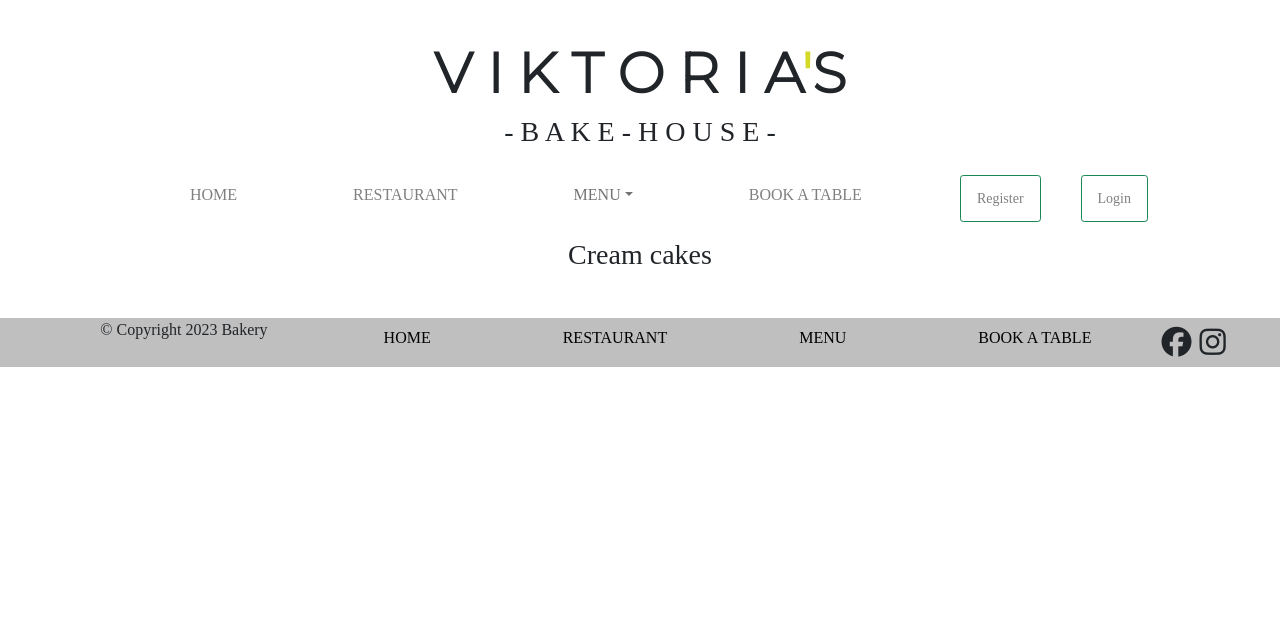
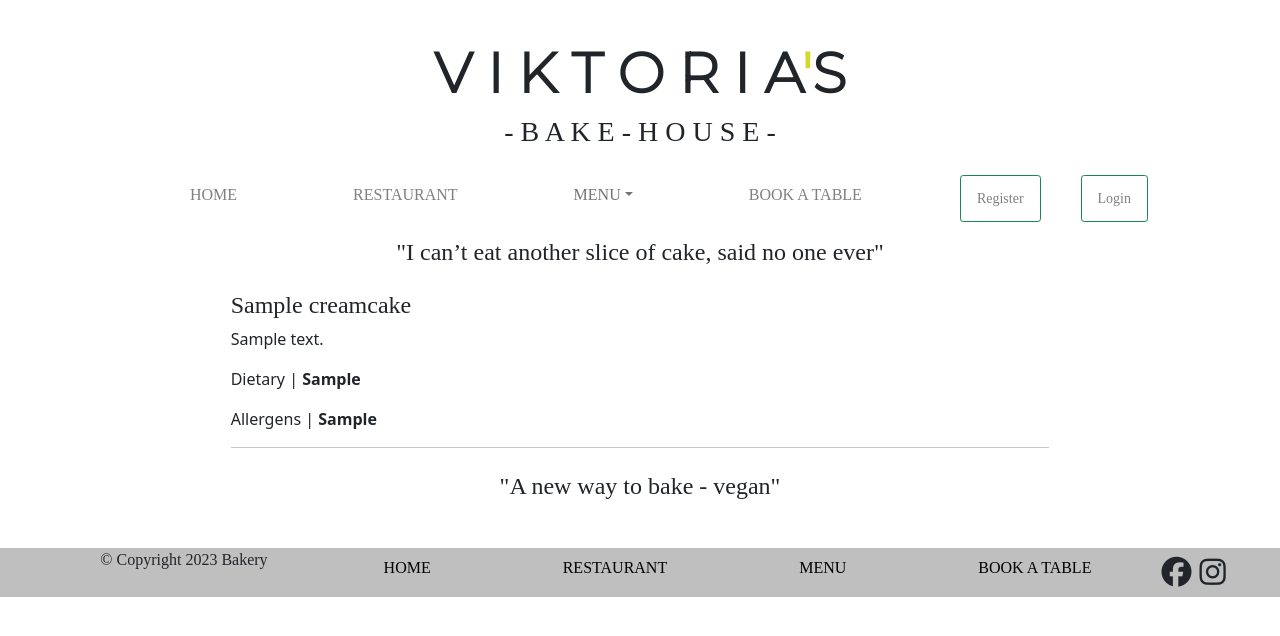
Before and after one commit to Christoph33one/viks-bakery, a Django app: page /cream_cake/ in a window 1280 px wide. Shown: the top 636 px of the page. Run offline with Django 3.2, Linux system fonts and the light colour scheme; tables that the repository leaves empty hold one stand-in row (values such as "Sample post"); some libraries are stand-ins or nearby versions.

Commit message:
added cream cake menu to database and render memu to the cream cake template

```diff
--- a/menus/models.py
+++ b/menus/models.py
@@ -8,7 +8,10 @@ from cloudinary.models import CloudinaryField
 #     (2, "New item"),
 # )
 
+# list for chocolate cakes items in database
 CAKE_SELECTIONS = ((0, "Chocolate Cakes"), (1, "Vegan Cakes"), (2, "New item"))
+
+# list for cream cake items in database
 CREAM_CAKE_SELECTIONS = (
     (0, "Cream Cakes"),
     (1, "Vegan Cakes"),
--- a/menus/views.py
+++ b/menus/views.py
@@ -55,8 +55,9 @@ class CreamMenu(generic.ListView):
 
         queryset = {
             'white_items': CreamCakes.objects.all().filter(
+                on_menu=True, cake_selections=0),
+            'vegan_items': CreamCakes.objects.all().filter(
                 on_menu=True, cake_selections=1)
-
         }
         return queryset
 
--- a/templates/cream_cake.html
+++ b/templates/cream_cake.html
@@ -2,16 +2,51 @@
 
 {% block content %}
 
+<!-- choclate cake menu -->
 <div class="row m-2 row d-flex justify-content-center">
     <div class="col-sm-8">
-        <!-- Chocolate cake menu -->
-        <h3 class="mb-4 text-center">Cream cakes</h3>
+        <h4 class="mb-4 text-center">"I can’t eat another slice of cake, said no one ever"</h4>
+        <!-- Loop through list to display cream cake items -->
+
         {% if cream_cakes.white_items %}
+
         {% for creamcakes in cream_cakes.white_items %}
 
         <h4>{{ creamcakes.cake_name }}</h4>
 
+        <p>{{ creamcakes.description }}</p>
+
+        <p>Dietary | <strong>{{ creamcakes.dietary }}</strong></p>
+
+        <p>Allergens | <strong>{{ creamcakes.allergens }}</strong></p>
+        <hr>
         {% endfor %}
+
+        {% endif %}
+
+    </div>
+</div>
+
+<div class="row m-2 row d-flex justify-content-center">
+    <div class="col-sm-8">
+        <h4 class="mb-4 text-center">"A new way to bake - vegan"</h4>
+        <!-- Loop through list to display vegan cream cake items -->
+
+        {% if cream_cakes.vegan_items %}
+
+        {% for creamcakes in cream_cakes.vegan_items %}
+
+        <h4>{{ creamcakes.cake_name}}</h4>
+
+        <p>{{ creamcakes.description }}</p>
+
+        <p>Dietary | <strong>{{ creamcakes.dietary }}</strong></p>
+
+        <p>Allergens | <strong> {{ creamcakes.allergens }}</strong></p>
+        <hr>
+
+        {% endfor %}
+
         {% endif %}
     </div>
 </div>
```
Also changed, not shown: templates/choc_cake.html (+5 -15 lines).
